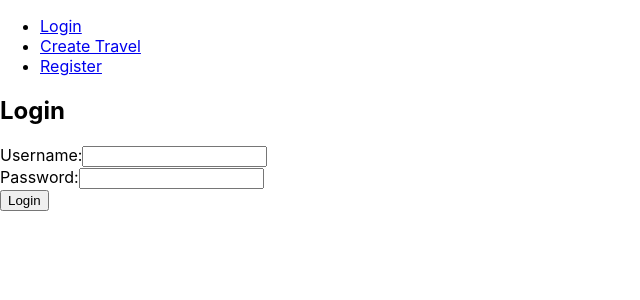
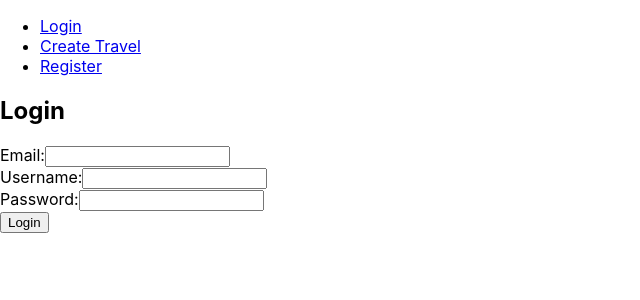
Before and after one commit to pablohgb/travel-planner-front, a React (Create React App) app: page / in a window 1280 px wide. Shown: the top 300 px of the page, without its empty margins (0-640 px from the left). Built offline with nearby package versions, Linux system fonts and the light colour scheme.

Commit message:
added auth

```diff
--- a/src/api/auth.js
+++ b/src/api/auth.js
@@ -16,7 +16,7 @@
 
 function loginUser(user) {
     console.log(user)
-    apiClient.get('/login', {
+    apiClient.post('/login', {
         username: user.username,
         password: user.password
     })
--- a/src/pages/LoginPage/LoginPage.jsx
+++ b/src/pages/LoginPage/LoginPage.jsx
@@ -4,17 +4,16 @@
 function LoginPage() {
   const [username, setUsername] = useState('');
   const [password, setPassword] = useState('');
+  const [email, setEmail] = useState('');
 
   const handleSubmit = (e) => {
     e.preventDefault();
 
     // TODO: Perform login logic with username and password
-
+    setEmail('');
     setUsername('');
     setPassword('');
-    const userInfo = { username: username, password: password };
-    console.log(userInfo)
-    console.log("caca")
+    const userInfo = { email: email, username: username, password: password };
     loginUser(userInfo)
   };
 
@@ -22,6 +21,14 @@
     <div>
       <h2>Login</h2>
       <form onSubmit={handleSubmit}>
+        <div>
+          <label>Email:</label>
+          <input
+            type="email"
+            value={email}
+            onChange={(e) => setEmail(e.target.value)}
+          />
+        </div>
         <div>
           <label>Username:</label>
           <input
```
